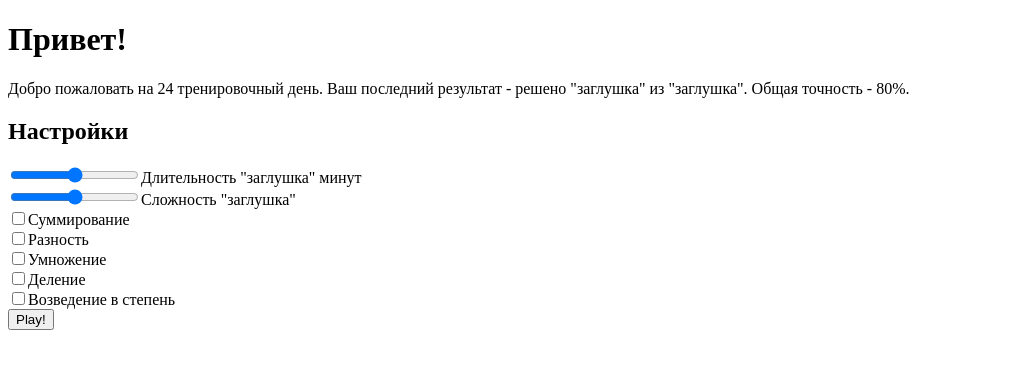
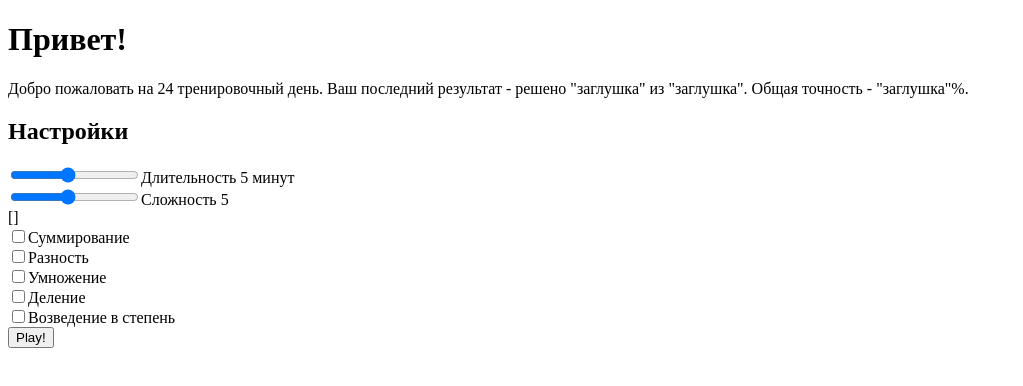
Before and after one commit to PedroTwoBananas/vue_brain_game, a Vue app: page / in a window 1280 px wide. Shown: the top 386 px of the page, without its empty margins (0-1023 px from the left). Built offline with nearby package versions, Linux system fonts and the light colour scheme.

Commit message:
настройка игры

```diff
--- a/src/components/App.vue
+++ b/src/components/App.vue
@@ -2,6 +2,14 @@
    <router-view />
 </template>
 
-<script></script>
+<script>
+export default {
+   computed: {
+      storeGameConfigs() {
+         return this.$store.getters.storeGameConfigs
+      },
+   },
+}
+</script>
 
 <style></style>
--- a/src/components/pages/Game.vue
+++ b/src/components/pages/Game.vue
@@ -1,9 +1,11 @@
 <template>
-   <div>game</div>
+   <div>
+      <h1>game</h1>
+   </div>
 </template>
 
 <script>
-export default {}
+
 </script>
 
 <style scoped></style>
--- a/src/components/pages/Main.vue
+++ b/src/components/pages/Main.vue
@@ -4,48 +4,96 @@
       <div>
          <p>
             Добро пожаловать на 24 тренировочный день. Ваш последний результат -
-            решено "заглушка" из "заглушка". Общая точность - 80%.
+            решено "заглушка" из "заглушка". Общая точность - "заглушка"%.
          </p>
       </div>
       <div>
          <h2>Настройки</h2>
          <div>
-            <input type="range" />
-            <span>Длительность "заглушка" минут</span>
+            <input
+               type="range"
+               min=1
+               max=10
+               step=1
+               v-model="configs.time"
+            />
+            <span>Длительность {{ configs.time }} минут</span>
          </div>
          <div>
-            <input type="range" />
-            <span>Сложность "заглушка"</span>
+            <input
+               type="range"
+               min=1
+               max=10
+               step=1
+               v-model="configs.difficulty"
+            />
+            <span>Сложность {{ configs.difficulty }}</span>
          </div>
       </div>
       <div>
-         <div>
-            <input type="checkbox" />
-            <span>Суммирование</span>
-         </div>
-         <div>
-            <input type="checkbox" />
-            <span>Разность</span>
-         </div>
-         <div>
-            <input type="checkbox" />
-            <span>Умножение</span>
-         </div>
-         <div>
-            <input type="checkbox" />
-            <span>Деление</span>
-         </div>
-         <div>
-            <input type="checkbox" />
-            <span>Возведение в степень</span>
+         {{ configs.selectedOperators }}
+         <div v-for="operator in operators" :key="operator.id">
+            <input
+               type="checkbox"
+               @change="selectOperator(operator)"
+               v-model="operator.isChecked"
+            />
+            <span>{{ operator.name }}</span>
          </div>
       </div>
-      <button @click="this.$router.push({ name: 'game' })">Play!</button>
+      <button @click="playGame">Play!</button>
    </div>
 </template>
 
 <script>
-export default {}
+import { ref } from 'vue'
+import { useStore } from 'vuex'
+import { useRouter } from 'vue-router'
+
+export default {
+   setup() {
+      const store = useStore()
+
+      const router = useRouter()
+
+      const operators = ref([
+         { id: 1, isChecked: false, name: 'Суммирование', sign: '+' },
+         { id: 2, isChecked: false, name: 'Разность', sign: '-' },
+         { id: 3, isChecked: false, name: 'Умножение', sign: '*' },
+         { id: 4, isChecked: false, name: 'Деление', sign: '/' },
+         {
+            id: 5,
+            isChecked: false,
+            name: 'Возведение в степень',
+            sign: '^',
+         },
+      ])
+
+      const configs = ref({
+         difficulty: 5,
+         time: 5,
+         selectedOperators: [],
+      })
+
+      const selectOperator = (operator) => {
+         operator.isChecked
+            ? configs.value.selectedOperators.push(operator.sign)
+            : (configs.value.selectedOperators =
+                 configs.value.selectedOperators.filter(
+                    (sign) => sign !== operator.sign
+                 ))
+      }
+
+      const playGame = () => {
+         if (configs.value.selectedOperators.length > 0) {
+            store.dispatch('addGameConfigs', configs.value)
+            router.push({ name: 'game' })
+         } else alert('Выберите минимум один оператор!')
+      }
+
+      return { operators, configs, selectOperator, playGame }
+   },
+}
 </script>
 
 <style scoped></style>
--- a/src/components/store/index.js
+++ b/src/components/store/index.js
@@ -1,5 +1,25 @@
 import { createStore } from 'vuex'
 
 export const store = createStore({
-   state() {},
+   state() {
+      return {
+         configs: null,
+      }
+   },
+
+   mutations: {
+      ADD_GAME_CONFIGS: (state, payload) => {
+         state.configs = payload
+      },
+   },
+
+   getters: {
+      storeGameConfigs: (state) => state.configs,
+   },
+
+   actions: {
+      addGameConfigs: (context, payload) => {
+         context.commit('ADD_GAME_CONFIGS', payload)
+      },
+   },
 })
```
